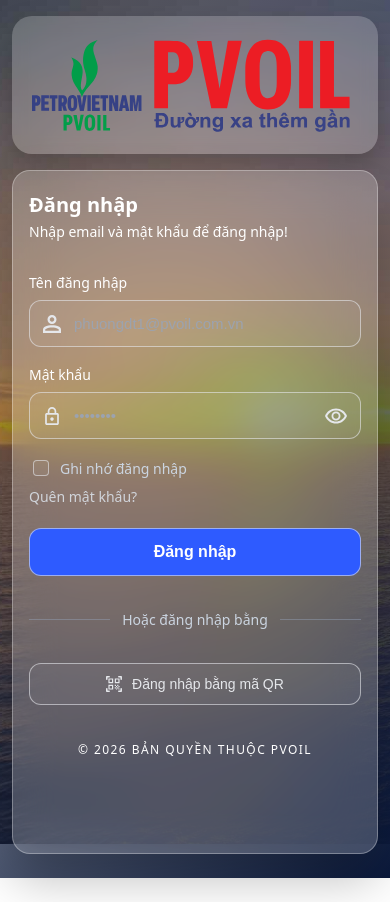
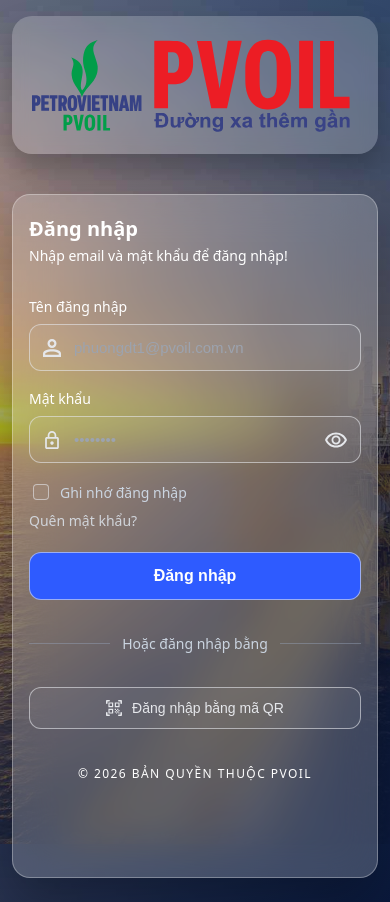
Before and after one commit to Ha-Duy-Man/PVOIL-Login, a plain HTML site: page index.html in a window 390 px wide. Before the commit the page ends 878 px from the top, so only its background shows below. Drawn offline with nearby package versions, Linux system fonts and the light colour scheme.

Commit message:
Refine login page styles: adjust background positioning, enhance layout responsiveness, and improve padding and alignment for better user experience across devices.

```diff
--- a/styles.css
+++ b/styles.css
@@ -17,22 +17,26 @@ body {
 body {
   /* Use the high-quality offshore background image. */
   background-image: url('assets/background-offshore.jpg?v=2');
-  /* Scale nicely on any screen size. */
+  /* Scale to fill viewport, no gaps. */
   background-size: cover;
-  /* Shift so the sun sits behind the hero logo card (higher and slightly left). */
-  background-position: 8% 5%;
+  /* Position sun (left of image) behind PVOIL logo: higher vertical = sun behind upper-left logo. */
+  background-position: 22% 38%;
   background-repeat: no-repeat;
+  background-attachment: fixed;
   position: relative;
 }
 
 .login-page {
   min-height: 100vh;
   display: flex;
-  align-items: stretch;
-  justify-content: space-between;
-  padding: 40px 56px;
+  align-items: center;
+  justify-content: flex-start;
+  /* Cap gap and padding on large (e.g. 24") screens so layout stays balanced */
+  gap: min(10vw, 160px);
+  padding: 5vh min(8vw, 120px);
   width: 100%;
   position: relative;
+  box-sizing: border-box;
 }
 
 .login-page::before {
@@ -51,8 +55,9 @@ body {
 
 .login-hero {
   flex: 1 1 0;
-  max-width: 640px;
-  padding-right: 72px;
+  min-width: 0;
+  /* Left section ~55–60% on smaller screens; cap width on 24" so content doesn't over-stretch */
+  max-width: min(58%, 680px);
   display: flex;
   flex-direction: column;
   justify-content: center;
@@ -74,7 +79,7 @@ body {
   box-shadow: 0 15px 30px rgba(0, 0, 0, 0.25);
   backdrop-filter: blur(8px);
   -webkit-backdrop-filter: blur(8px);
-  margin-bottom: 56px;
+  margin-bottom: 6vh; /* 6–8% vertical spacing to heading per design */
 }
 
 .hero-logo {
@@ -145,9 +150,10 @@ body {
 
 .login-card {
   flex: 0 0 460px;
-  max-width: 480px;
+  max-width: min(480px, 42vw); /* form ~40–45% width per design */
   align-self: center;
-  padding: 40px;
+  margin-left: auto; /* keep form on the right; prevents layout shifting left */
+  padding: 48px; /* generous internal padding per design */
   border-radius: 24px;
   /* Match Figma rectangle: white at 20% opacity with drop shadow. */
   background: rgba(255, 255, 255, 0.2);
@@ -393,20 +399,26 @@ body {
 }
 
 @media (max-width: 960px) {
+  /* Sun behind logo when layout stacks and logo is near top */
+  body {
+    background-position: 22% 24%;
+  }
+
   .login-page {
     flex-direction: column;
     align-items: stretch;
+    gap: 24px;
     padding: 24px 16px 32px;
   }
 
   .login-hero {
     max-width: none;
-    padding-right: 0;
-    margin-bottom: 32px;
+    margin-bottom: 0;
   }
 
   .login-card {
     width: 100%;
+    max-width: none;
     padding: 24px 20px 24px;
   }
 
@@ -425,6 +437,10 @@ body {
 }
 
 @media (max-width: 640px) {
+  body {
+    background-position: 22% 20%;
+  }
+
   .hero-logo-card {
     margin-bottom: 32px;
   }
@@ -454,6 +470,10 @@ body {
 }
 
 @media (max-width: 480px) {
+  body {
+    background-position: 22% 18%;
+  }
+
   .login-page {
     padding: 16px 12px 24px;
   }
```
